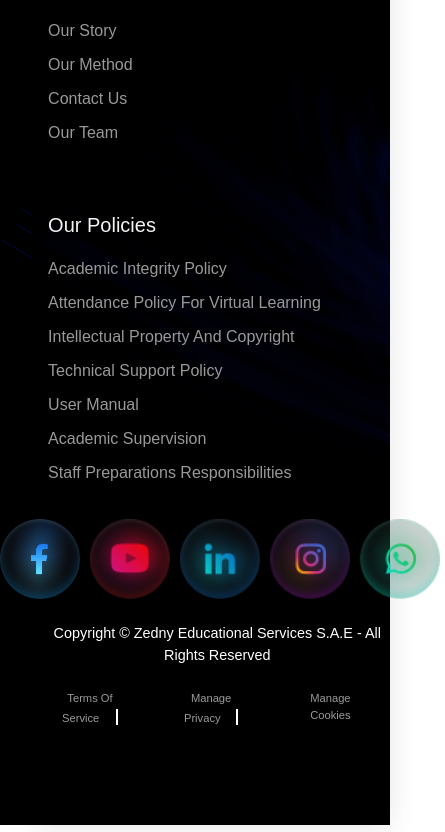
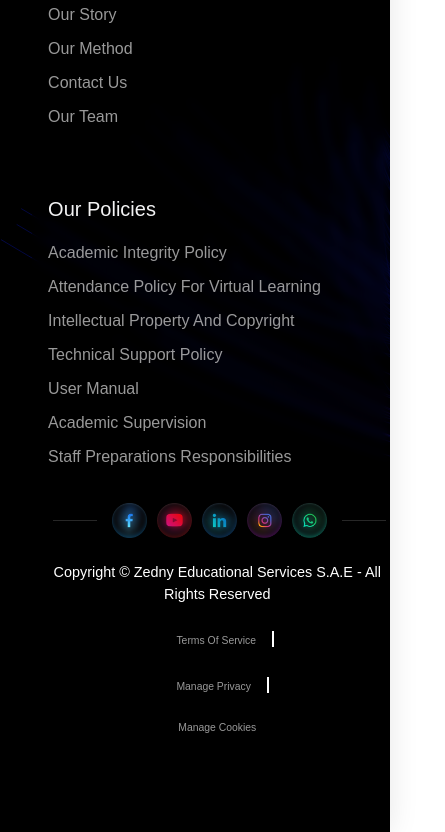
Before and after one commit to ibrahimsaber1/LARA-Platform-Frontend, a React (Vite) app: page / in a window 390 px wide. Shown: the part 3755-4587 px from the top of the page, 445 px wide, since content can reach past the window. Built offline with nearby package versions, Linux system fonts and the light colour scheme.

Commit message:
make the footer responsive

```diff
--- a/src/Components/Layout/Footer/Footer.css
+++ b/src/Components/Layout/Footer/Footer.css
@@ -272,16 +272,99 @@
 
 
 /* Responsive Adjustments */
-@media (max-width: 576px) {
+
+/* Extra Large Devices (Desktops, 1200px and up) */
+@media (min-width: 1200px) {
+    .zedny-footer .post-landing-footer .col-lg-4,
+    .zedny-footer .post-landing-footer .col-lg-2 {
+        flex: 0 0 auto;
+        width: auto;
+    }
+}
+
+/* Large Devices (Laptops, 992px and up) */
+@media (max-width: 1199.98px) and (min-width: 992px) {
+    .zedny-footer .post-landing-footer {
+        flex-direction: row;
+        flex-wrap: wrap;
+        justify-content: space-between;
+    }
+
+    .zedny-footer .post-landing-footer .col-lg-4,
+    .zedny-footer .post-landing-footer .col-lg-2 {
+        width: 23%; /* Adjust width to fit nicely within the container */
+    }
+
+    .zedny-footer .pre-landing-footer .icons img.footer-icon {
+        width: 50px;
+        height: 50px;
+    }
+
+    .zedny-footer .pre-landing-footer .pages a p {
+        font-size: 0.8rem;
+    }
+}
+
+/* Medium Devices (Tablets, 768px to 991.98px) */
+@media (max-width: 991.98px) and (min-width: 768px) {
+    .zedny-footer .post-landing-footer {
+        flex-direction: row;
+        flex-wrap: wrap;
+        justify-content: space-between;
+    }
+
+    .zedny-footer .post-landing-footer .col-lg-4,
+    .zedny-footer .post-landing-footer .col-lg-2 {
+        width: 45%; /* Two columns per row */
+        margin-bottom: 1.5rem;
+    }
+
+    .zedny-footer .pre-landing-footer .icons img.footer-icon {
+        width: 45px;
+        height: 45px;
+    }
+
+    .zedny-footer .pre-landing-footer .pages a p {
+        font-size: 0.75rem;
+    }
+}
+
+/* Small Devices (Large Phones, 576px to 767.98px) */
+@media (max-width: 767.98px) and (min-width: 576px) {
     .zedny-footer .post-landing-footer {
         flex-direction: column;
-    align-items: flex-start !important;
+        align-items: center;
     }
 
-.zedny-footer .post-landing-footer .logo a img {
-    width: 7rem;
-    height: 2rem;
+    .zedny-footer .post-landing-footer .col-lg-4,
+    .zedny-footer .post-landing-footer .col-lg-2 {
+        width: 80%;
+        margin-bottom: 1rem;
     }
+
+    .zedny-footer .pre-landing-footer .icons img.footer-icon {
+        width: 40px;
+        height: 40px;
+    }
+
+    .zedny-footer .pre-landing-footer .pages a p {
+        font-size: 0.7rem;
+    }
+}
+
+/* Extra Small Devices (Phones, less than 576px) */
+@media (max-width: 575.98px) {
+    .zedny-footer .post-landing-footer {
+        flex-direction: column;
+        align-items: center;
+    }
+
+    .zedny-footer .post-landing-footer .col-lg-4,
+    .zedny-footer .post-landing-footer .col-lg-2 {
+        width: 100%;
+        margin-bottom: 1.5rem;
+    }
+
 
       .zedny-footer .post-landing-footer .logo .subscribe button {
           position: static;
@@ -290,23 +373,33 @@
           width: 100%;
       }
 
-.zedny-footer .pre-landing-footer .pages a p {
-    font-size: 0.7rem;
+    .zedny-footer .logo .subscribe {
+        width: 100%;
+    }
+
+    .zedny-footer .logo .subscribe .input {
+        width: 100%;
+        padding: 0.5rem;
+    }
+
+    .zedny-footer .logo .subscribe button {
+        width: 100%;
+        margin: 0.5rem 0 0 0;
     }
 
     .zedny-footer .pre-landing-footer .icons img.footer-icon {
-    width: 5rem;
-    height: 5rem;
+        width: 35px;
+        height: 35px;
     }
 
-.zedny-footer .pre-landing-footer .icons::before,
-.zedny-footer .pre-landing-footer .icons::after {
-    width: 0 !important;
+    .zedny-footer .pre-landing-footer .pages {
+        flex-direction: column;
+        gap: 0.5rem;
+    }
+
+    .zedny-footer .pre-landing-footer .pages a p {
+        border: none;
+        padding: 0;
+        font-size: 0.65rem;
     }
 }
-
-@media (max-width: 768px) {
-.zedny-footer {
-    padding-top: 1rem;
-}
-}
```
Lines whose indentation alone changed are shown as unchanged.
